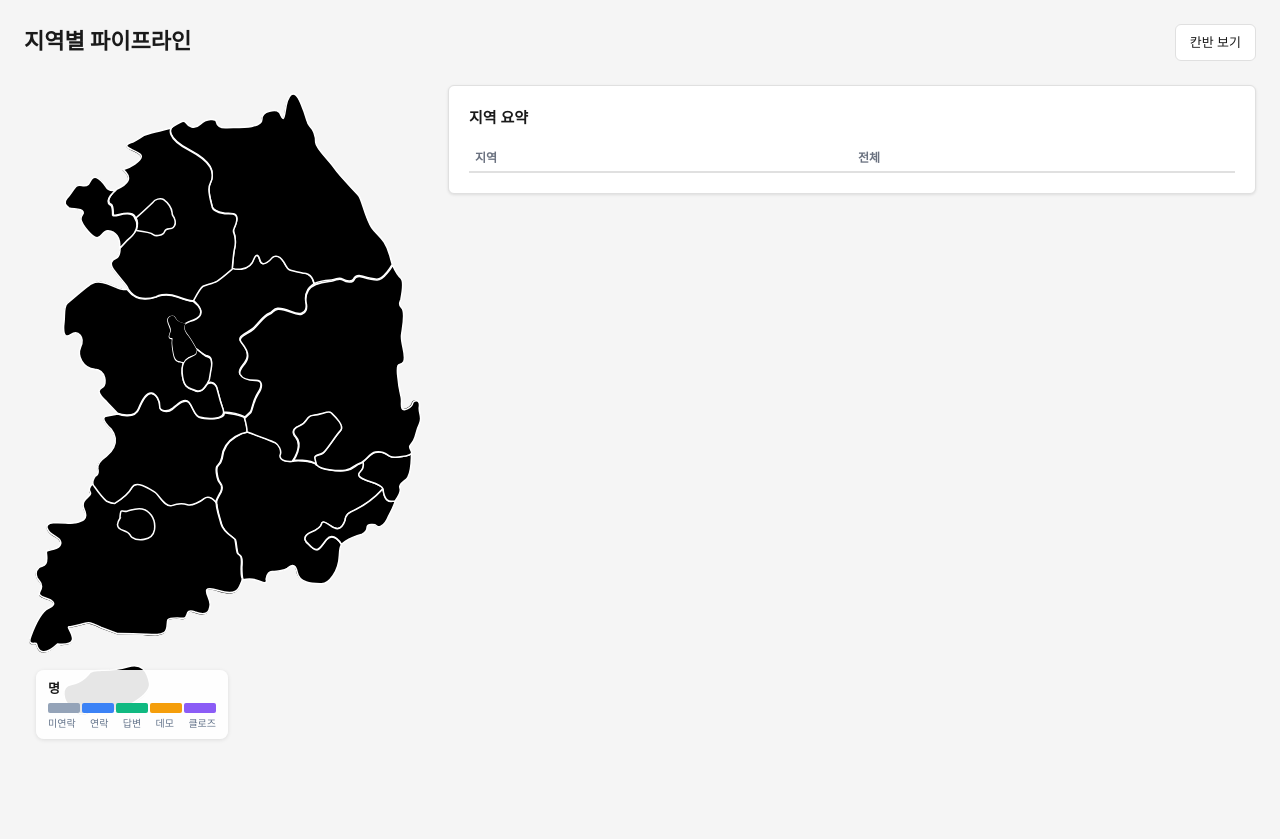
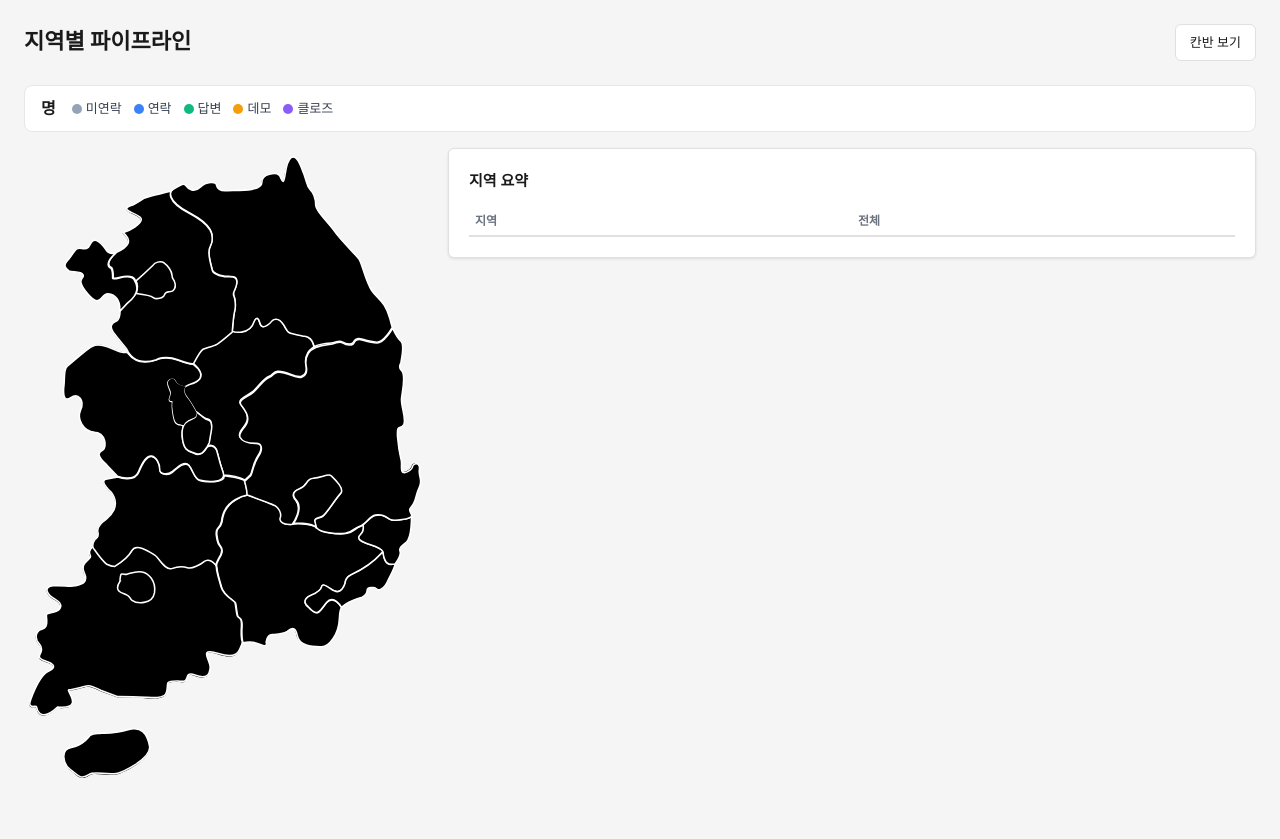
Before and after one commit to ceo-technocrats/pai-crm, a Flask app: template templates/pipeline_map.html in a window 1280 px wide. Before the commit the page ends 740 px from the top, so only its background shows below. Run offline with Flask 3, Linux system fonts and the light colour scheme; the template is opened without the code that fills it, so the values that code supplies are empty; some libraries are stand-ins or nearby versions.

Commit message:
move legend above map

```diff
--- a/templates/pipeline_map.html
+++ b/templates/pipeline_map.html
@@ -6,27 +6,21 @@
   <a href="{{ url_for('pipeline') }}" class="btn btn-secondary">칸반 보기</a>
 </div>
 
+<div class="map-legend-top">
+  <span class="legend-total">{{ data.total }}명</span>
+  <div class="legend-items">
+    <span><span class="ldot" style="background:#94a3b8"></span>미연락</span>
+    <span><span class="ldot" style="background:#3b82f6"></span>연락</span>
+    <span><span class="ldot" style="background:#10b981"></span>답변</span>
+    <span><span class="ldot" style="background:#f59e0b"></span>데모</span>
+    <span><span class="ldot" style="background:#8b5cf6"></span>클로즈</span>
+  </div>
+</div>
+
 <div class="map-layout">
   <div class="map-container" id="map-container">
     <object data="{{ url_for('static', filename='korea-map.svg') }}" type="image/svg+xml" id="korea-svg" style="width:100%;max-width:400px;min-height:640px"></object>
     <div id="map-tooltip" class="map-tooltip" style="display:none"></div>
-    <div class="map-legend">
-      <div class="legend-title">{{ data.total }}명</div>
-      <div class="legend-bar">
-        <span style="background:#94a3b8"></span>
-        <span style="background:#3b82f6"></span>
-        <span style="background:#10b981"></span>
-        <span style="background:#f59e0b"></span>
-        <span style="background:#8b5cf6"></span>
-      </div>
-      <div class="legend-labels">
-        <span>미연락</span>
-        <span>연락</span>
-        <span>답변</span>
-        <span>데모</span>
-        <span>클로즈</span>
-      </div>
-    </div>
   </div>
 
   <div class="map-sidebar">
@@ -73,15 +67,15 @@
 .region-summary-row:hover { background: #f0f9ff; }
 .region-summary-row.active { background: #dbeafe; }
 
-.map-legend {
-  position: absolute; bottom: 12px; left: 12px;
-  background: rgba(255,255,255,0.9); border-radius: 8px;
-  padding: 8px 12px; font-size: 11px; box-shadow: 0 1px 4px rgba(0,0,0,0.1);
+.map-legend-top {
+  display: flex; align-items: center; gap: 16px; margin-bottom: 16px;
+  padding: 10px 16px; background: #fff; border-radius: 8px;
+  border: 1px solid #e5e7eb;
 }
-.legend-title { font-weight: 700; font-size: 13px; margin-bottom: 4px; }
-.legend-bar { display: flex; gap: 2px; margin-bottom: 2px; }
-.legend-bar span { width: 32px; height: 10px; border-radius: 2px; }
-.legend-labels { display: flex; justify-content: space-between; color: #64748b; font-size: 10px; }
+.legend-total { font-weight: 700; font-size: 16px; }
+.legend-items { display: flex; gap: 12px; font-size: 13px; color: #374151; }
+.legend-items span { display: flex; align-items: center; gap: 4px; }
+.ldot { width: 10px; height: 10px; border-radius: 50%; display: inline-block; }
 
 .stage-bars { display: flex; flex-direction: column; gap: 6px; }
 .stage-row { display: flex; align-items: center; gap: 8px; }
```
